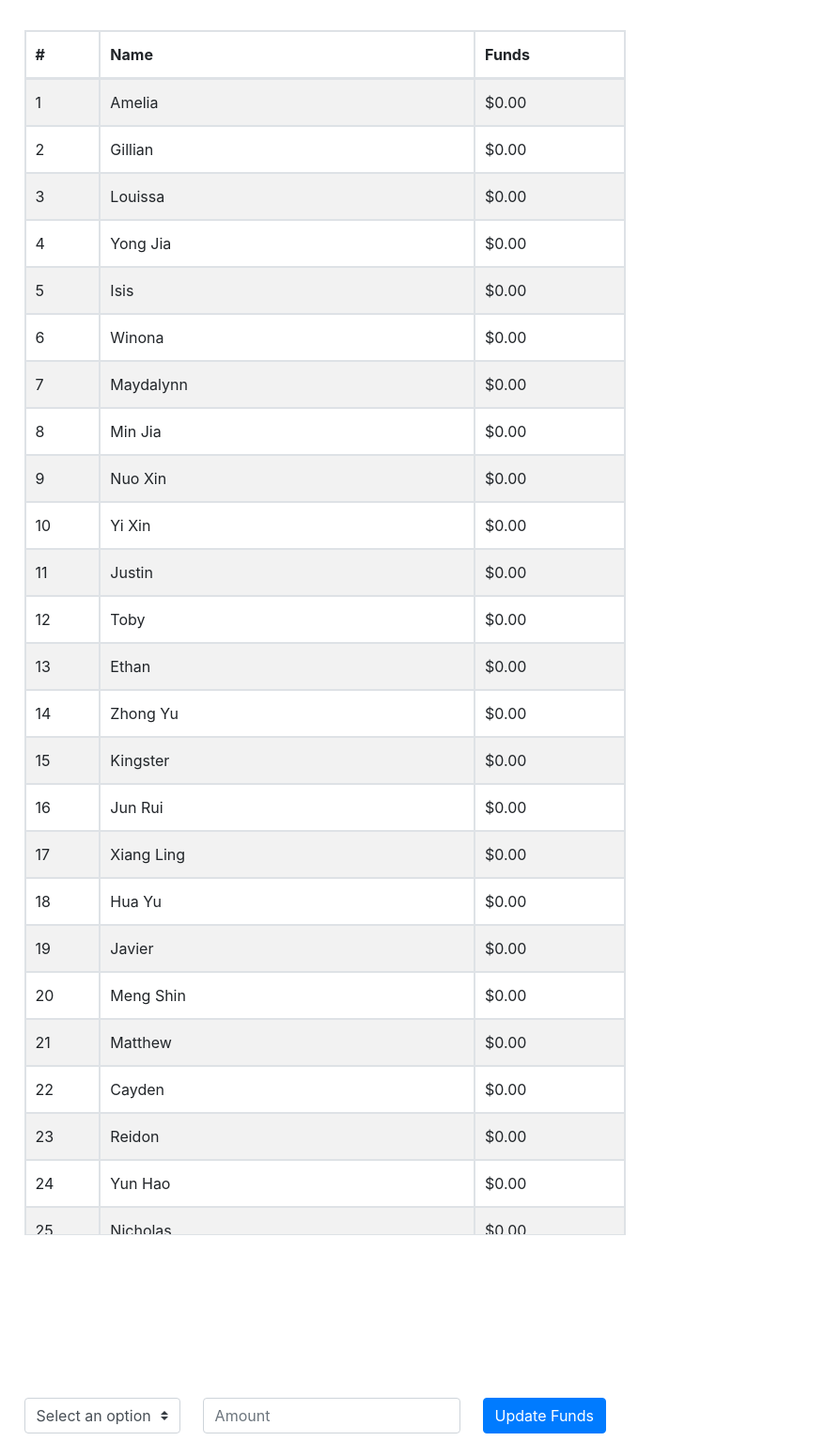
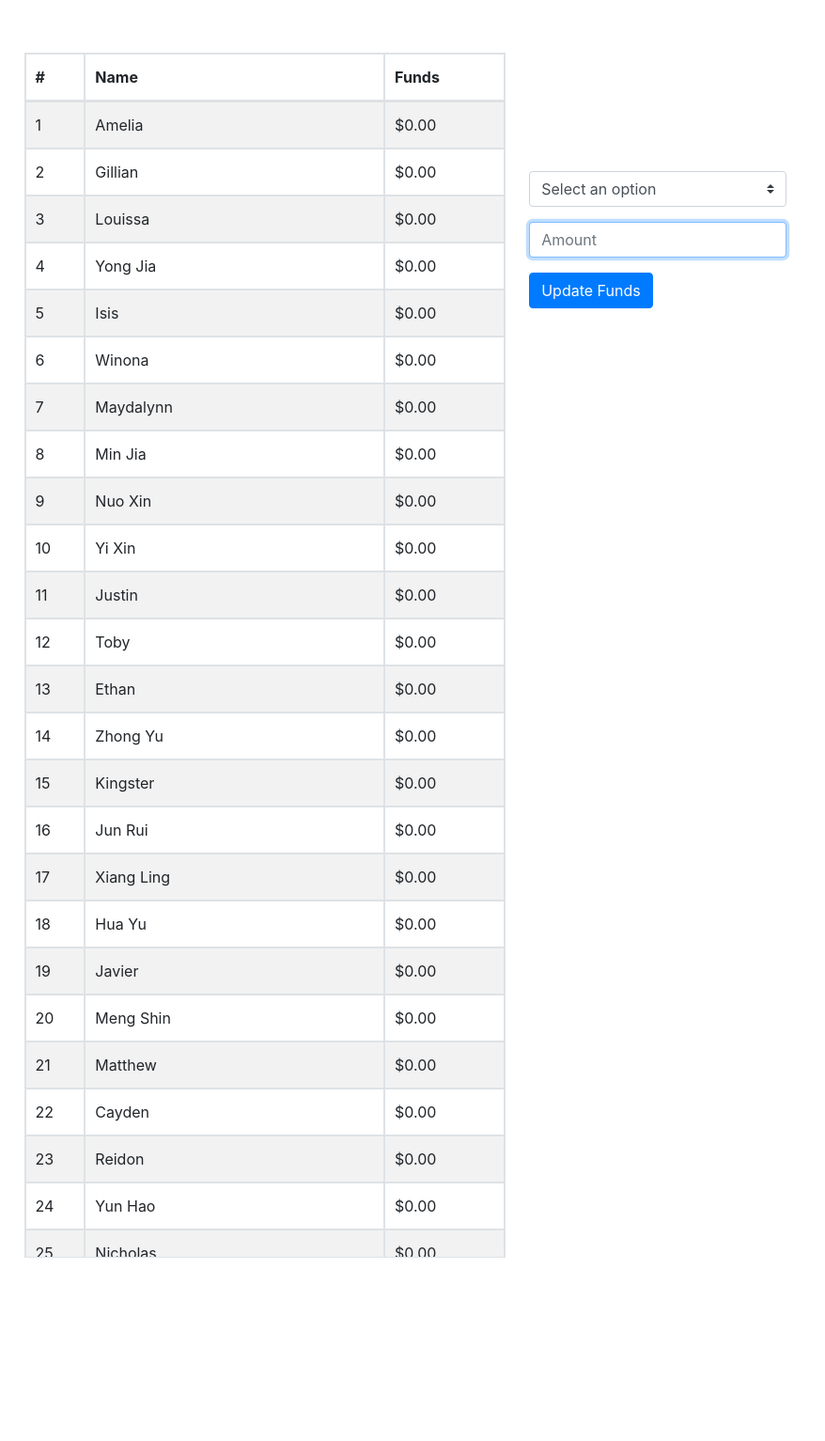
Before and after one commit to LimMengShin/235c33, a Flask app: page /funds in a window 1280 px wide. Shown: the part 56-1589 px from the top of the page at 94% size, without its empty margins (0-878 px from the left). After the commit the page ends 1394 px from the top, so only its background shows below. Run offline with Flask 3, Linux system fonts and the light colour scheme; data comes from the database, SQL or seed files in the repository; both versions use the stored data as it was after the commit.

Commit message:
Add individual subtract and add function, redesign of form layout

```diff
--- a/Class Site/app.py
+++ b/Class Site/app.py
@@ -14,7 +14,7 @@ app.secret_key = "secret key"
 
 
 NAMES = ['Amelia', 'Gillian', 'Louissa', 'Yong Jia', 'Isis', 'Winona', 'Maydalynn', 'Min Jia', 'Nuo Xin', 'Yi Xin', 'Justin', 'Toby', 'Ethan', 'Zhong Yu', 'Kingster', 'Jun Rui', 'Xiang Ling', 'Hua Yu', 'Javier', 'Meng Shin', 'Matthew', 'Cayden', 'Reidon', 'Yun Hao', 'Nicholas', 'Theodore', 'Xander', 'Aaron']
-GROUPS = ['Class Add', 'Class Subtract', 'H2 Physics', 'H2 Mathematics', 'H2 Economics', 'H2 Computing']
+GROUPS = ['Class Add', 'Class Subtract', 'H2 Physics', 'H2 Mathematics', 'H2 Economics', 'H2 Computing', 'Individual Add', 'Individual Subtract']
 d = {
     'H2 Physics': 'h2_physics',
     'H2 Mathematics': 'h2_math',
@@ -49,6 +49,7 @@ def funds():
         if request.method == "POST":
             group = request.form.get("group")
             amt = request.form.get("amt")
+
             if group not in GROUPS:
                 flash('Error! Invalid group.')
             elif not amt_is_valid(amt):
@@ -61,9 +62,23 @@ def funds():
                 elif group == "Class Subtract":
                     for fund in funds:
                         fund[2] -= int(amt)
+                elif group == "Individual Add":
+                    student_name = request.form.get("indv")
+                    if student_name not in NAMES:
+                        flash('Error! Invalid student name.')
+                    for fund in funds:
+                        if fund[1] == student_name:
+                            fund[2] += int(amt)
+                elif group == "Individual Subtract":
+                    student_name = request.form.get("indv")
+                    if student_name not in NAMES:
+                        flash('Error! Invalid student name.')
+                    for fund in funds:
+                        if fund[1] == student_name:
+                            fund[2] -= int(amt)
                 else:
                     subject = d[group]
-                    students = cur.execute(f"SELECT * from {subject}").fetchall()
+                    students = cur.execute("SELECT * from ?", (subject)).fetchall()
                     for fund in funds:
                         if (fund[0], fund[1]) in students:
                             fund[2] -= int(amt)
--- a/Class Site/static/css/style.css
+++ b/Class Site/static/css/style.css
@@ -4,7 +4,7 @@ body {
 
 #mytable {
     float: left;
-    width: 50vw;
+    width: 40vw;
     margin-left: 2vw;
     padding-top: 2vh;
 }
--- a/Class Site/templates/class_funds.html
+++ b/Class Site/templates/class_funds.html
@@ -39,17 +39,16 @@ onload="getOption()"
     </table>
 </div>
 <div class="submission">
-        <form action="/funds" method="post" class="form-inline">
-            <div class="form-group mb-2">
+        <form action="/funds" method="post" class="form">
+            <div class="form-group d-sm-flex">
                 <select name="group" id="group" class="custom-select" onchange="getOption()">
                     <option disabled selected value="">Select an option</option>
                     {% for group in groups %}
                         <option value="{{ group }}">{{ group }}</option>
                     {% endfor %}
-                    <option value="Individual Add">Individual Add</option>
                 </select>
             </div>
-            <div class="form-group mb-2" id="indv">
+            <div class="form-group mr-2" id="indv">
                 <select name="indv" class="custom-select">
                     <option disabled selected value="">Select an option</option>
                     {% for name in names %}
@@ -57,10 +56,10 @@ onload="getOption()"
                     {% endfor %}
                 </select>
             </div>
-            <div class="form-group mx-sm-4 mb-2">
-                <input type="text" name="amt" placeholder="Amount" class="form-control">
+            <div class="form-group d-sm-flex">
+                <input autocomplete="off" autofocus type="text" name="amt" placeholder="Amount" class="form-control">
             </div>
-            <div class="form-group mb-2">
+            <div class="form-group">
                 <input type="submit" value="Update Funds" class="btn btn-primary">
             </div>
         </form>
@@ -74,7 +73,7 @@ onload="getOption()"
         selectElement = document.querySelector('#group');
         group = selectElement.value;
         x = document.getElementById("indv");
-        if (group === "Individual Add") {
+        if (group === "Individual Add" || group === "Individual Subtract") {
             x.style.display = "inline";
             x.style.float = "left";
         } else {
--- a/Class Site/templates/layout.html
+++ b/Class Site/templates/layout.html
@@ -9,7 +9,7 @@
         <title>{% block title %}{% endblock %}</title>
     </head>
     <body {% block onload %}{% endblock %}>
-        <nav class="navbar navbar-expand-lg navbar-dark bg-dark sticky-top">
+        <nav class="navbar navbar-expand-lg navbar-dark bg-dark sticky-top mb-4">
             <a class="navbar-brand" href="/">5C33</a>
 
             <div class="collapse navbar-collapse" id="navbarSupportedContent">
```
Also changed, not shown: Class Site/class_funds.db.
